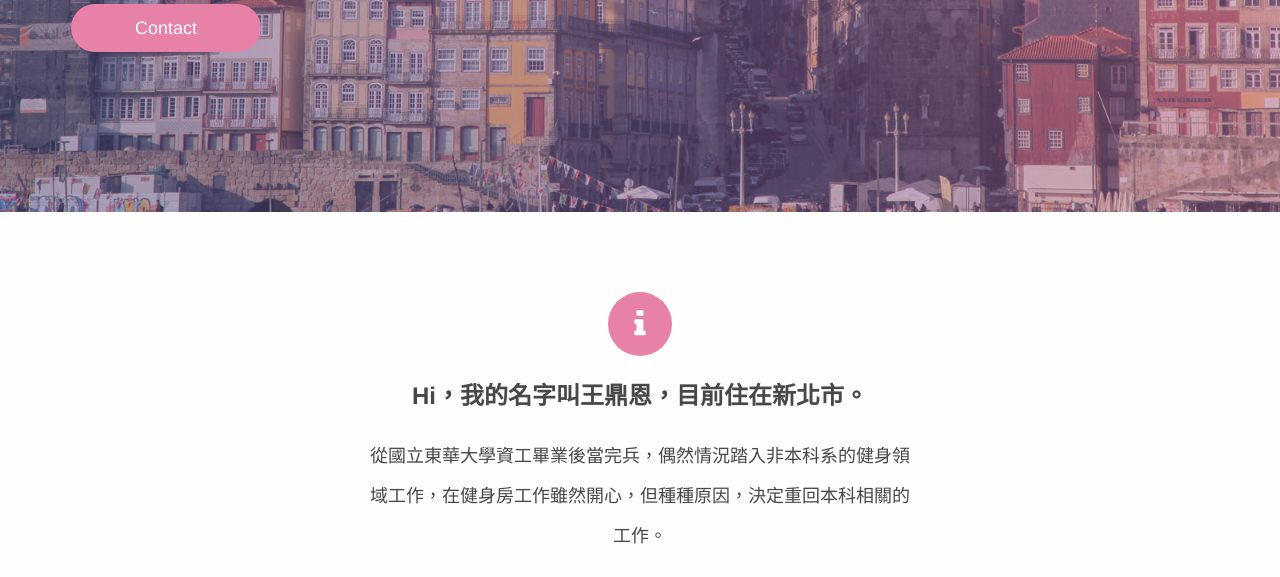
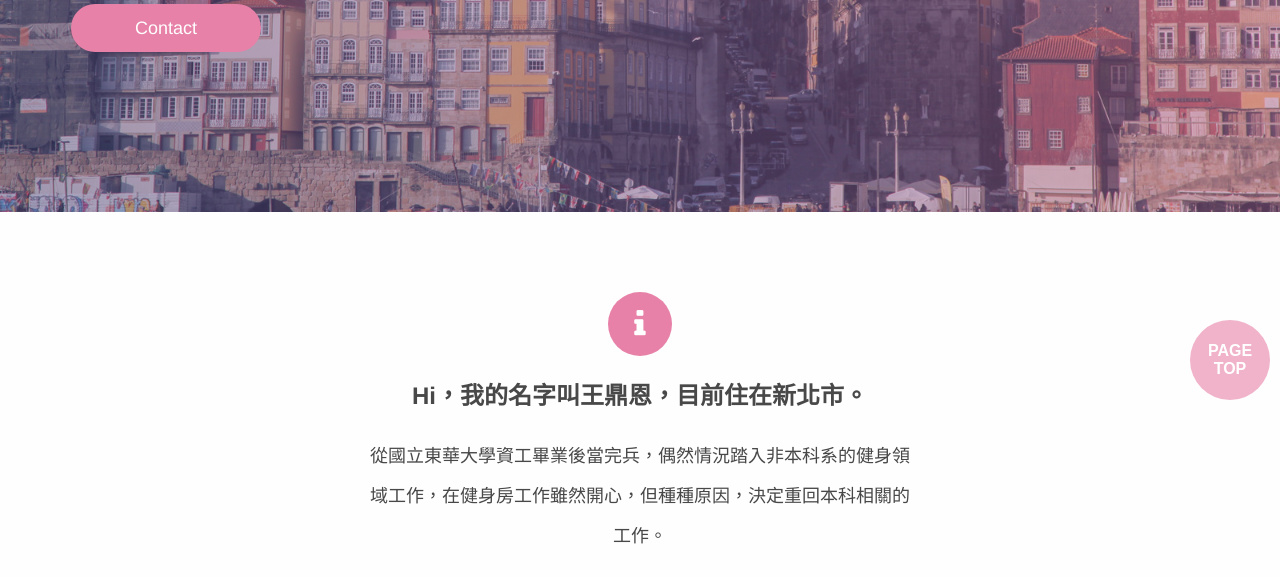
Before and after one commit to gitnick815/myweb, a plain HTML site: page index.html in a window 1280 px wide. Shown: the part 480-1057 px from the top of the page. Drawn offline with Linux system fonts and the light colour scheme.

Commit message:
add page top

```diff
--- a/css/component.css
+++ b/css/component.css
@@ -804,5 +804,39 @@
     font-size: 14px;
 }
 /*-------------------------*/
-/* $parallax graphic
+/* go to top
 ---------------------------*/
+#myBtn{
+	/* display: none;  */
+	position: fixed;
+	opacity: 0.6;
+	bottom: -80px;
+    right: 10px;
+    z-index: 99;
+    border: none;
+    outline: none;
+    background-color: #e881a7; /* Set a background color */
+    color: white; /* Text color */
+    cursor: pointer; /* Add a mouse pointer on hover */
+    padding: 15px; /* Some padding */
+    border-radius: 80px; /* Rounded corners */
+    font-size: 16px; /* Increase font size */
+    width: 80px;
+    height: 80px;
+    font-weight: 800;
+}
+@media (max-width: 768px) {
+	#myBtn{
+		width: 40px;
+    	height: 40px;
+    	border-radius: 40px;
+    	font-size: 6px;
+    	padding: 0px;
+    	font-weight: 400;
+
+	}
+}
+#myBtn:hover {
+    opacity: 1;
+    transition: 0.5s;
+}
--- a/index.html
+++ b/index.html
@@ -378,6 +378,7 @@
             </div>
         </footer>
         <!-- footer End -->
+        <button onclick="topFunction()" id="myBtn" title="Go to Top">PAGE TOP</button>
     </div>
     <script src="js/jquery-2.0.2.min.js"></script>
     <script src="js/wow.min.js"></script>
--- a/js/custom.js
+++ b/js/custom.js
@@ -1,3 +1,4 @@
+
 $(document).ready(function(){
 
 	// header color change
@@ -21,6 +22,26 @@ $(document).ready(function(){
 	$('[data-fancybox]').fancybox({
   		loop : true
 	});
-
-
+	//畫面下拉時跳出go to page
+	var showFlag = false;
+	$(window).scroll(function () {
+        if ($(this).scrollTop() > 400) {
+            if (showFlag === false) {
+                showFlag = true;
+                $('#myBtn').stop().animate({'bottom' : '80px'}, 100);
+                // $('#myBtn').css('display','block');
+            }
+        } else {
+            if (showFlag) {
+                showFlag = false;
+                $('#myBtn').stop().animate({'bottom' : '-80px'}, 100);
+                // $('#myBtn').css('display','none');
+            }
+        }
+    });
+    // 按下PAGE TOP的動作
+    $('#myBtn').click(function () {
+        $('body,html').animate({ scrollTop: 0 }, 500);
+        return false;
+    });
 });
```
